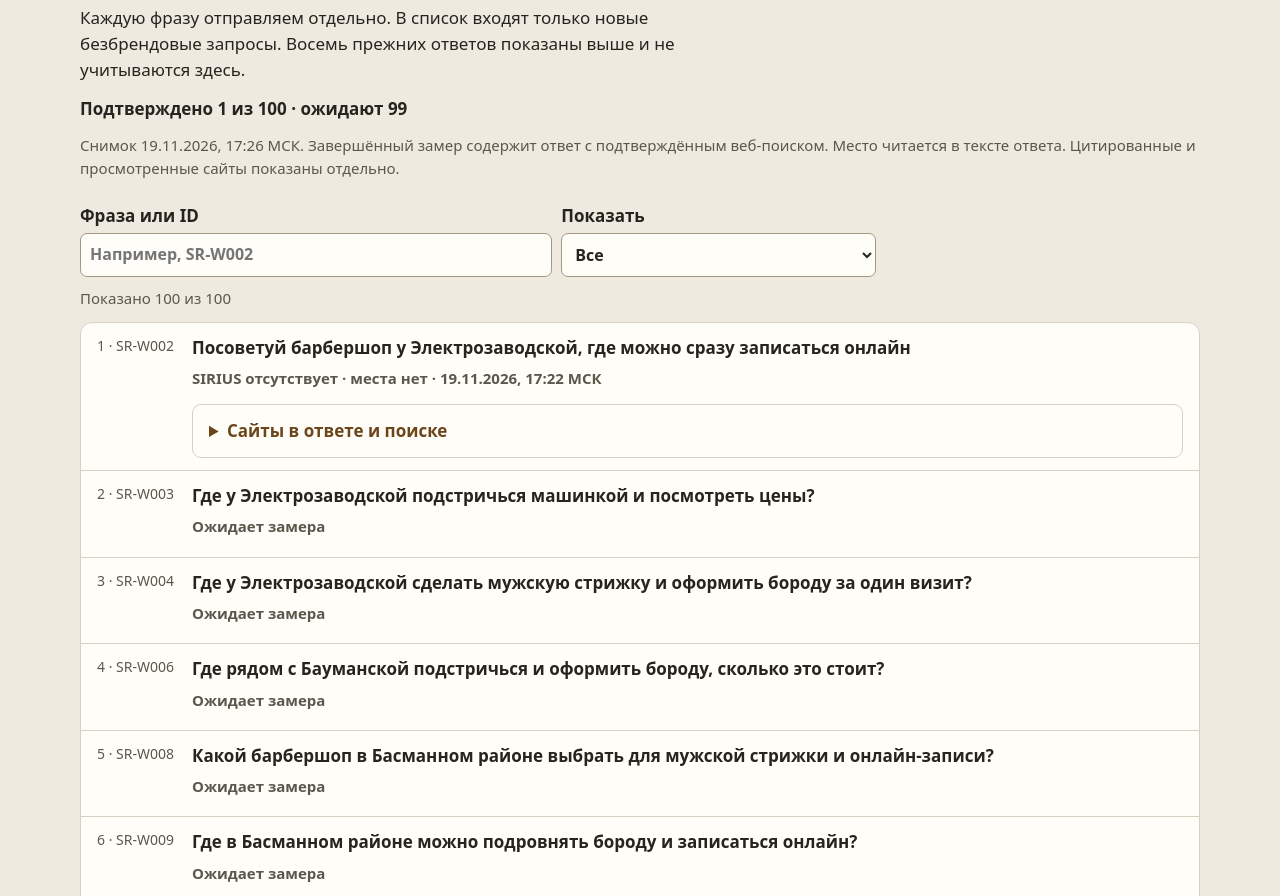
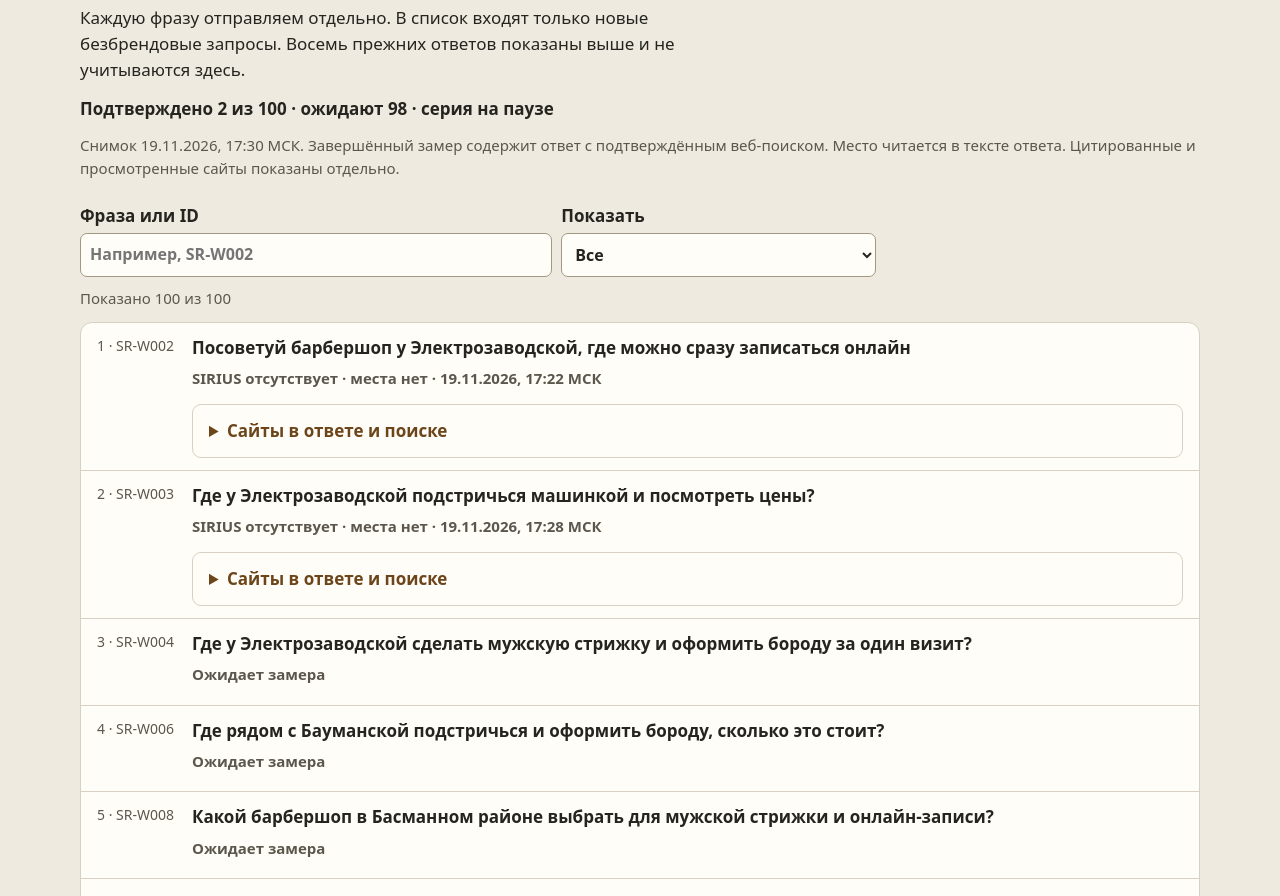
Before and after one commit to kymaman/sirius-geo-report, a plain HTML site: page index.html in a window 1280 px wide. Shown: the part 3246-4142 px from the top of the page. Drawn offline with Linux system fonts and the light colour scheme.

Commit message:
docs: publish two verified Sirius answers and pause

```diff
--- a/index.html
+++ b/index.html
@@ -477,7 +477,8 @@ async function openCampaign() {
       row.dataset.status = 'complete';
       completed += 1;
       const labels = {present:run.rank ? 'SIRIUS №'+run.rank+' в списке' : 'SIRIUS упомянут · место не указано',
-        absent:'SIRIUS отсутствует · места нет',unclear:'Присутствие SIRIUS требует сверки'};
+        absent:run.reviewed ? 'SIRIUS отсутствует · места нет' : 'Название SIRIUS не найдено в тексте',
+        unclear:'Присутствие SIRIUS требует сверки'};
       label.textContent = labels[run.presence]+' · '+campaignTime.format(new Date(run.finished_at))+' МСК';
       if (run.recommendations?.length) renderSources(details,run.recommendations,'Рекомендации в порядке ответа',true);
       renderSources(details,run.cited,'Цитированные источники');
@@ -485,7 +486,7 @@ async function openCampaign() {
       details.hidden = false;
     }
     progress.textContent = 'Подтверждено '+completed+' из '+campaignRows.length+' · ожидают '+(campaignRows.length-completed-held)+
-      (held ? ' · без подтверждения '+held : '');
+      (held ? ' · без подтверждения '+held : '')+(data.state==='paused'?' · серия на паузе':'');
     $('campaignUpdate').textContent = 'Снимок '+campaignTime.format(new Date(data.updated_at))+' МСК. '+
       'Завершённый замер содержит ответ с подтверждённым веб-поиском. Место читается в тексте ответа. Цитированные и просмотренные сайты показаны отдельно.';
     $('campaignFilters').hidden = false;
```
Also changed, not shown: campaign.json (+1 -1 lines).
